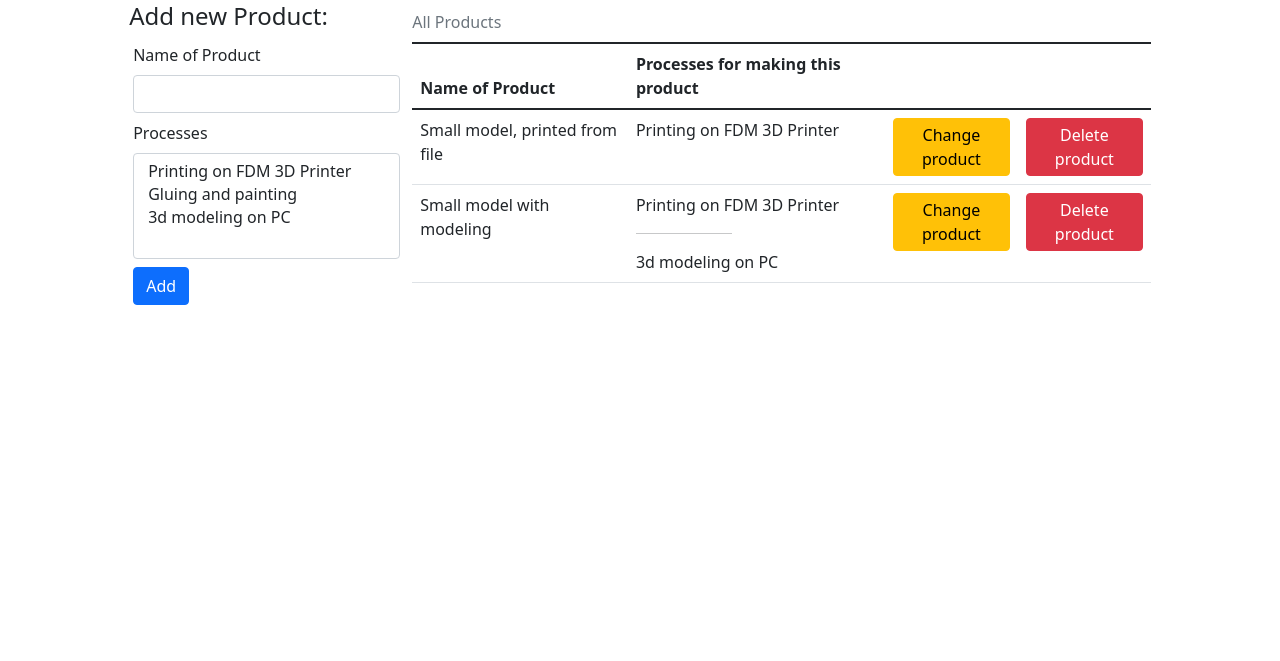
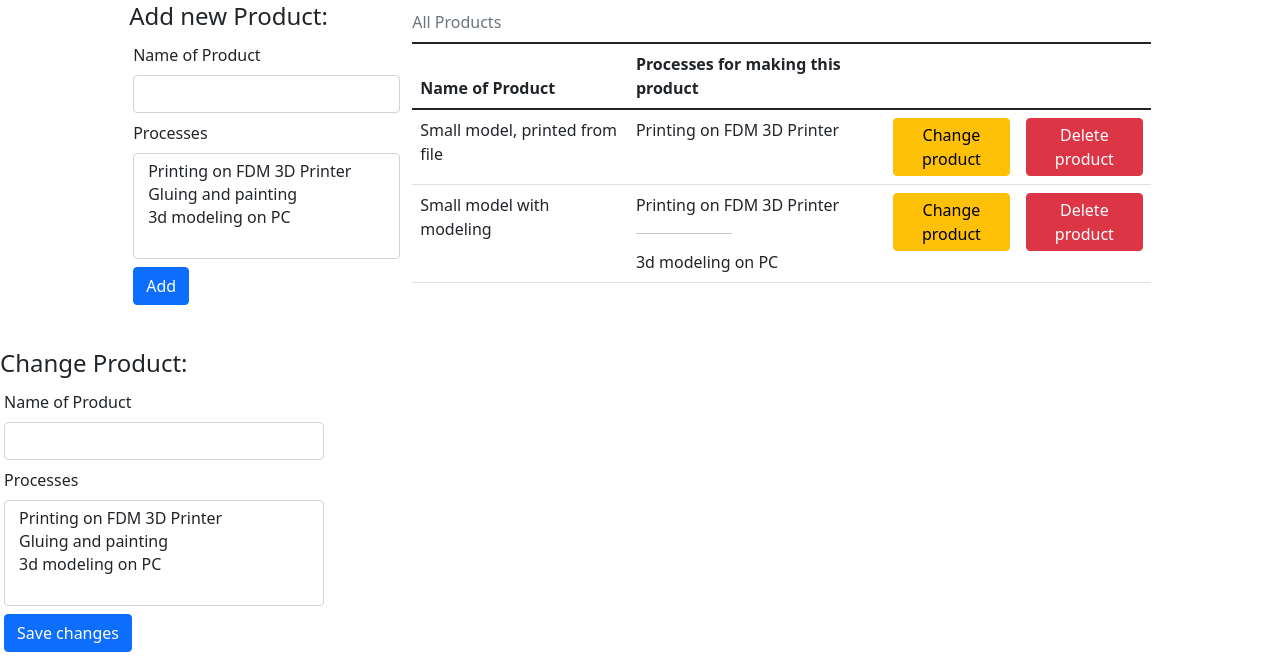
Before and after one commit to glllom/final_project, a Flask app: page /add_product in a window 1280 px wide. Shown: the part 139-800 px from the top of the page. Run offline with Flask 2, Linux system fonts and the light colour scheme; a user stored in the database is signed in; data comes from the database, SQL or seed files in the repository.

Commit message:
first commit

```diff
--- a/app/routes.py
+++ b/app/routes.py
@@ -100,6 +100,30 @@ def add_product():
     return render_template('add_product.html', form=form, table=table)
 
 
+@process_app.route('/change_product', methods=['post'])
+@login_required
+def change_product():
+    print("stage1")
+    if not current_user.admin:
+        return redirect(url_for('dashboard'))
+    table = models.Product.query.all()
+    form = AddProduct()
+    form.processes.choices = [
+        (process.process_id, process.name) for process in models.Process.query.all()
+    ]
+    if form.is_submitted():
+        # new_product = models.Product(name=form.name.data,
+        #                              processes=[
+        #                                  models.Process.query.get(product)
+        #                                  for product in form.processes.data
+        #                              ])
+        # db.session.add(new_product)
+        # db.session.commit()
+
+        return redirect(url_for('add_product'))
+    return render_template('add_product.html', form=form, table=table)
+
+
 @process_app.route('/remove_product/<int:product_id>')
 @login_required
 def remove_product(product_id):
--- a/app/static/script.js
+++ b/app/static/script.js
@@ -0,0 +1,11 @@
+function load_params(name, processes){
+    let form_name = document.querySelector("#change_form_name");
+    let form_processes = document.querySelectorAll("#change_form_processes>option");
+    form_name.value = name;
+    for (let i=0; i<form_processes.length; i++){
+        form_processes[i].removeAttribute("selected");
+    }
+    for (num of processes){
+        form_processes[num-1].setAttribute("selected", true);
+    }
+}
--- a/app/templates/add_product.html
+++ b/app/templates/add_product.html
@@ -35,17 +35,18 @@
                     <td>{{ product.name }}</td>
                     <td>
                         {% for process in product.processes %}
-
                         {{ process.name }}
                         {% if loop.index < product.processes|length %}
                         <br>
                         <hr width="40%">
                         {% endif %}
                                                 {% endfor %}
-
                     </td>
                     <td>
-                        <a href="" class="btn btn-warning p-1">Change product</a>
+                        <button type="button" onclick="load_params('{{product.name}}',[{% for process in product.processes %}
+                                                                                       {{ process.process_id }},
+                                                                                       {% endfor %}])"
+                                class="btn btn-warning p-1">Change product</button>
                     </td>
                     <td>
                         <a href="{{ url_for('remove_product', product_id=product.product_id) }}"
@@ -60,4 +61,15 @@
         </div>
     </div>
 </div>
+<div class="modafdgl">
+            <form action="/change_product" method="post" class="col-3">
+            <h4>Change Product:</h4>
+            {{ form.csrf_token() }}
+            {{ form.name.label(class="form-label m-1") }}
+            {{ form.name(class="form-control m-1", id="change_form_name") }}
+            {{ form.processes.label(class="form-label m-1") }}
+            {{ form.processes(class="form-select m-1", size=4, multiple=True, id="change_form_processes") }}
+            {{ form.submit(class="btn btn-primary m-1", value="Save changes") }}
+        </form>
+</div>
 {% endblock %}
```
